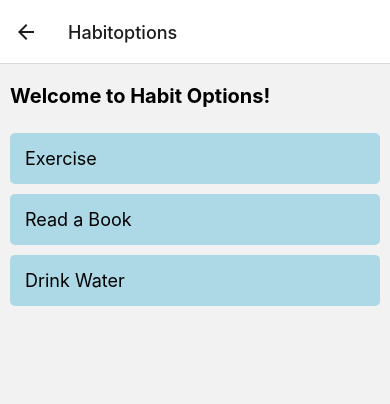
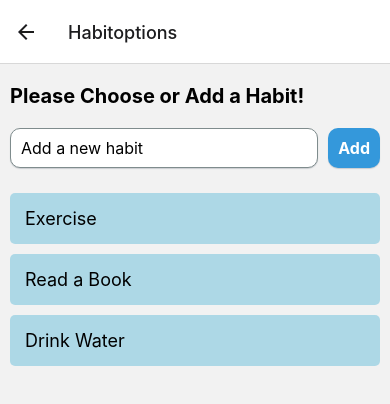
Before and after one commit to MehmetOguzhanTor/HabitTracker, a React Native app: screen /Habitoptions in a window 390 px wide. Shown: the top 404 px of the page. Built offline with nearby package versions, Linux system fonts and the light colour scheme.

Commit message:
Added styling to the Add button and text entering field.

```diff
--- a/src/screens/Habitoptions.js
+++ b/src/screens/Habitoptions.js
@@ -1,15 +1,24 @@
-import React from 'react';
-import { View, Text, StyleSheet, TouchableOpacity, FlatList } from 'react-native';
-
-const options = [
-  { id: 1, name: "Exercise" },
-  { id: 2, name: "Read a Book" },
-  { id: 3, name: "Drink Water" },
-];
+import React, { useState } from 'react';
+import { View, Text, StyleSheet, TouchableOpacity, FlatList, TextInput, Button } from 'react-native';
 
 const Habitoptions = ({ navigation }) => {
+  const [options, setOptions] = useState([
+    { id: 1, name: "Exercise" },
+    { id: 2, name: "Read a Book" },
+    { id: 3, name: "Drink Water" },
+  ]);
+  const [newHabit, setNewHabit] = useState('');
+
   const handleSelectOption = (option) => {
     navigation.navigate('Home', { selectedHabit: option });
+  };
+
+  const addNewHabit = () => {
+    if (newHabit.trim() === '') return;
+
+    const newId = options.length + 1;
+    setOptions([...options, { id: newId, name: newHabit }]);
+    setNewHabit('');
   };
 
   const renderOptionItem = ({ item }) => (
@@ -23,7 +32,21 @@ const Habitoptions = ({ navigation }) => {
 
   return (
     <View style={styles.container}>
-      <Text style={styles.header}>Welcome to Habit Options!</Text>
+      <Text style={styles.header}>Please Choose or Add a
+       Habit!</Text>
+
+      <View style={styles.inputContainer}>
+        <TextInput
+          style={styles.input}
+          placeholder="Add a new habit"
+          value={newHabit}
+          onChangeText={setNewHabit}
+        />
+        <TouchableOpacity style={styles.addButton} onPress={addNewHabit}>
+          <Text style={styles.addButtonText}>Add</Text>
+        </TouchableOpacity>
+      </View>
+
       <FlatList
         data={options}
         renderItem={renderOptionItem}
@@ -44,11 +67,46 @@ const styles = StyleSheet.create({
     fontWeight: 'bold',
     marginBottom: 20,
   },
+  inputContainer: {
+    flexDirection: 'row',
+    marginBottom: 20,
+  },
+  addButton: {
+    backgroundColor: '#3498db',
+    padding: 10,
+    borderRadius: 10,
+    shadowColor: '#2c3e50',
+    shadowOffset: { width: 0, height: 1 },
+    shadowOpacity: 0.2,
+    shadowRadius: 1,
+    elevation: 2,
+  },
+  addButtonText: {
+    color: 'white',
+    fontWeight: 'bold',
+    fontSize: 16,
+  },
   optionItem: {
     padding: 15,
     marginVertical: 5,
     backgroundColor: 'lightblue',
     borderRadius: 5,
+  },
+  input: {
+    flex: 1,
+    borderColor: '#7f8c8d',
+    borderWidth: 1,
+    borderRadius: 10,
+    marginRight: 10,
+    paddingHorizontal: 10,
+    paddingVertical: 8,
+    fontSize: 16,
+    backgroundColor: 'white',
+    shadowColor: '#2c3e50',
+    shadowOffset: { width: 0, height: 1 },
+    shadowOpacity: 0.2,
+    shadowRadius: 1,
+    elevation: 2,
   },
   optionText: {
     fontSize: 18,
```
